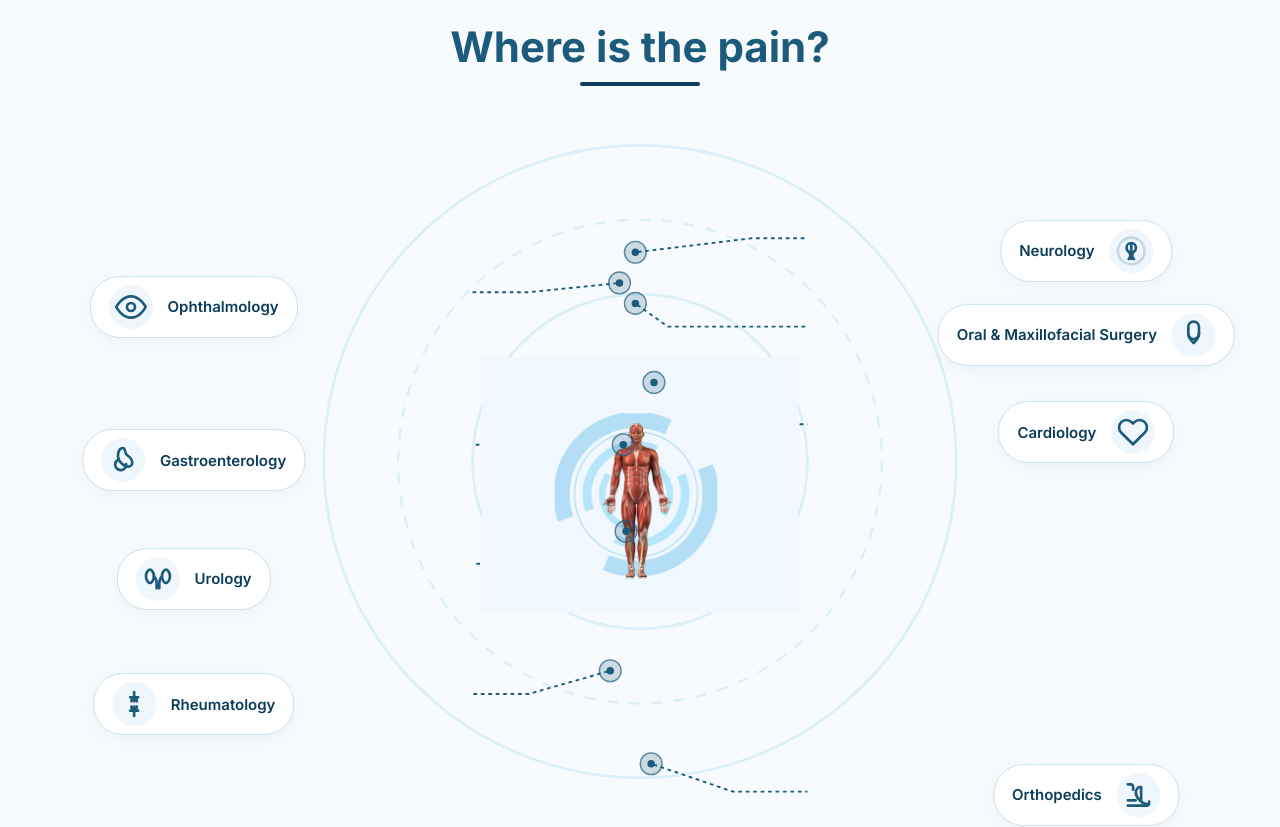
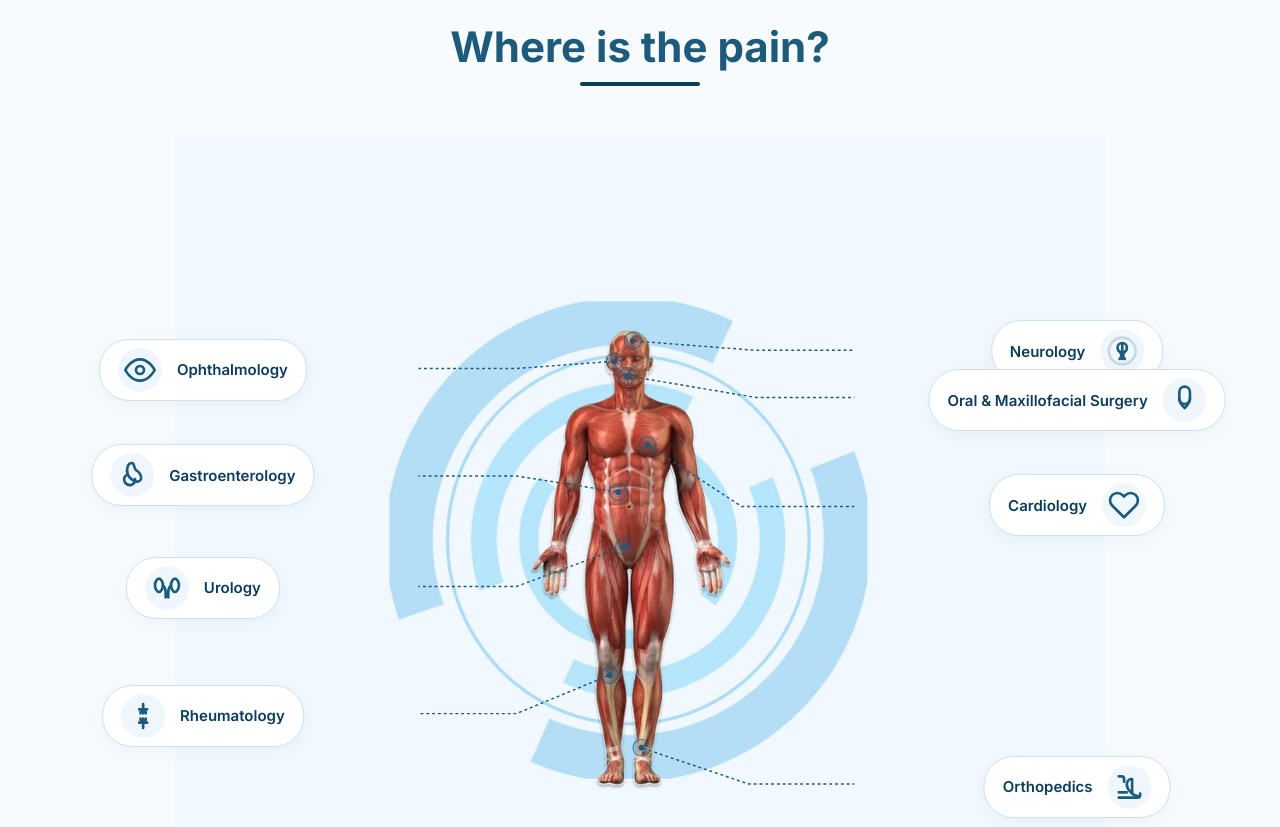
Before and after one commit to ziadalshahat/medscopeV3, a React (Vite) app: page / in a window 1280 px wide. Shown: the part 2080-2907 px from the top of the page. Built offline with nearby package versions, Linux system fonts and the light colour scheme.

Commit message:
fix: resolve body diagram size and misalignment by mapping lines and hotspots directly to image aspect ratio

```diff
--- a/src/components/Home/BodyDiagram.jsx
+++ b/src/components/Home/BodyDiagram.jsx
@@ -7,10 +7,10 @@ const specialties = [
     id: "neurology",
     name: "Neurology",
     side: "right",
-    dotX: 495, dotY: 125,
-    cornerX: 620, cornerY: 110,
-    labelX: 680, labelY: 110,
-    htmlTop: "12%", htmlRight: "2%",
+    dotX: 630, dotY: 282,
+    cornerX: 800, cornerY: 295,
+    labelX: 935, labelY: 295,
+    htmlTop: "24.5%", htmlRight: "3%",
     icon: (color) => (
       <svg viewBox="0 0 24 24" width="32" height="32" fill="none" stroke={color} strokeWidth="2" strokeLinecap="round" strokeLinejoin="round">
         <path d="M12 22c5.523 0 10-4.477 10-10S17.523 2 12 2 2 6.477 2 12s4.477 10 10 10z" strokeOpacity="0.2"/>
@@ -22,10 +22,10 @@ const specialties = [
     id: "ophthalmology",
     name: "Ophthalmology",
     side: "left",
-    dotX: 478, dotY: 158,
-    cornerX: 380, cornerY: 168,
-    labelX: 320, labelY: 168,
-    htmlTop: "20%", htmlLeft: "2%",
+    dotX: 605, dotY: 310,
+    cornerX: 470, cornerY: 320,
+    labelX: 335, labelY: 320,
+    htmlTop: "27%", htmlLeft: "3%",
     icon: (color) => (
       <svg viewBox="0 0 24 24" width="32" height="32" fill="none" stroke={color} strokeWidth="2" strokeLinecap="round" strokeLinejoin="round">
         <path d="M1 12s4-8 11-8 11 8 11 8-4 8-11 8-11-8-11-8z"/>
@@ -37,10 +37,10 @@ const specialties = [
     id: "oral-surgery",
     name: "Oral & Maxillofacial Surgery",
     side: "right",
-    dotX: 495, dotY: 180,
-    cornerX: 530, cornerY: 205,
-    labelX: 680, labelY: 205,
-    htmlTop: "24%", htmlRight: "2%",
+    dotX: 622, dotY: 330,
+    cornerX: 800, cornerY: 360,
+    labelX: 935, labelY: 360,
+    htmlTop: "31%", htmlRight: "3%",
     icon: (color) => (
       <svg viewBox="0 0 24 24" width="32" height="32" fill="none" stroke={color} strokeWidth="2" strokeLinecap="round" strokeLinejoin="round">
         <path d="M12 2a4 4 0 0 0-4 4v5c0 3 2 5 4 7 2-2 4-4 4-7V6a4 4 0 0 0-4-4z"/>
@@ -52,10 +52,10 @@ const specialties = [
     id: "cardiology",
     name: "Cardiology",
     side: "right",
-    dotX: 515, dotY: 265,
-    cornerX: 580, cornerY: 310,
-    labelX: 680, labelY: 310,
-    htmlTop: "38%", htmlRight: "2%",
+    dotX: 650, dotY: 425,
+    cornerX: 780, cornerY: 510,
+    labelX: 935, labelY: 510,
+    htmlTop: "45%", htmlRight: "3%",
     icon: (color) => (
       <svg viewBox="0 0 24 24" width="32" height="32" fill="none" stroke={color} strokeWidth="2" strokeLinecap="round" strokeLinejoin="round">
         <path d="M20.84 4.61a5.5 5.5 0 0 0-7.78 0L12 5.67l-1.06-1.06a5.5 5.5 0 0 0-7.78 7.78l1.06 1.06L12 21.23l7.78-7.78 1.06-1.06a5.5 5.5 0 0 0 0-7.78z"/>
@@ -66,10 +66,10 @@ const specialties = [
     id: "gastroenterology",
     name: "Gastroenterology",
     side: "left",
-    dotX: 482, dotY: 332,
-    cornerX: 380, cornerY: 332,
-    labelX: 320, labelY: 332,
-    htmlTop: "42%", htmlLeft: "2%",
+    dotX: 610, dotY: 490,
+    cornerX: 470, cornerY: 468,
+    labelX: 335, labelY: 468,
+    htmlTop: "41%", htmlLeft: "3%",
     icon: (color) => (
       <svg viewBox="0 0 24 24" width="32" height="32" fill="none" stroke={color} strokeWidth="2" strokeLinecap="round" strokeLinejoin="round">
         <path d="M12 3c-1.5 0-3 1-3.5 2.5C8 7 7.5 9 8.5 11.5c1 2.5 3 4 5 5s4.5.5 5-1.5c.6-2.5-1.5-5.5-3.5-6.5C13 7.5 13.5 3 12 3z"/>
@@ -81,10 +81,10 @@ const specialties = [
     id: "urology",
     name: "Urology",
     side: "left",
-    dotX: 485, dotY: 425,
-    cornerX: 380, cornerY: 460,
-    labelX: 320, labelY: 460,
-    htmlTop: "59%", htmlLeft: "2%",
+    dotX: 618, dotY: 565,
+    cornerX: 470, cornerY: 620,
+    labelX: 335, labelY: 620,
+    htmlTop: "56%", htmlLeft: "3%",
     icon: (color) => (
       <svg viewBox="0 0 24 24" width="32" height="32" fill="none" stroke={color} strokeWidth="2" strokeLinecap="round" strokeLinejoin="round">
         <path d="M6 5c1.5 0 3 2.5 3 5s-1.5 5-3 5-3-2.5-3-5 1.5-5 3-5zM18 5c1.5 0 3 2.5 3 5s-1.5 5-3 5-3-2.5-3-5 1.5-5 3-5z"/>
@@ -96,10 +96,10 @@ const specialties = [
     id: "rheumatology",
     name: "Rheumatology",
     side: "left",
-    dotX: 468, dotY: 575,
-    cornerX: 380, cornerY: 600,
-    labelX: 320, labelY: 600,
-    htmlTop: "77%", htmlLeft: "2%",
+    dotX: 598, dotY: 742,
+    cornerX: 470, cornerY: 795,
+    labelX: 335, labelY: 795,
+    htmlTop: "73%", htmlLeft: "3%",
     icon: (color) => (
       <svg viewBox="0 0 24 24" width="32" height="32" fill="none" stroke={color} strokeWidth="2" strokeLinecap="round" strokeLinejoin="round">
         <path d="M12 3v7m0 4v7M9 7h6M9 17h6M10 10a2 2 0 0 1 4 0M10 14a2 2 0 0 0 4 0"/>
@@ -110,10 +110,10 @@ const specialties = [
     id: "orthopedics",
     name: "Orthopedics",
     side: "right",
-    dotX: 512, dotY: 675,
-    cornerX: 600, cornerY: 705,
-    labelX: 680, labelY: 705,
-    htmlTop: "90%", htmlRight: "2%",
+    dotX: 642, dotY: 842,
+    cornerX: 790, cornerY: 892,
+    labelX: 935, labelY: 892,
+    htmlTop: "82.5%", htmlRight: "3%",
     icon: (color) => (
       <svg viewBox="0 0 24 24" width="32" height="32" fill="none" stroke={color} strokeWidth="2" strokeLinecap="round" strokeLinejoin="round">
         <path d="M19 19c-1 0-4-1-6-3s-3-5-3-6 1-4 3-4h1v10M8 8V6a2 2 0 0 0-2-2H4"/>
@@ -134,13 +134,15 @@ const BodyDiagram = () => {
       <div className="interactive-body-outer">
         <div className="interactive-body-container">
 
-          {/* SVG Overlay for concentric circles, connector lines, and hotspots */}
-          <svg viewBox="0 0 1000 750" className="body-svg-overlay">
-            {/* Concentric Background Circles */}
-            <circle cx="500" cy="350" r="180" fill="none" stroke="#dcf0f9" strokeWidth="3" />
-            <circle cx="500" cy="350" r="260" fill="none" stroke="#dcf0f9" strokeWidth="2.5" strokeDasharray="12, 12" />
-            <circle cx="500" cy="350" r="340" fill="none" stroke="#dcf0f9" strokeWidth="3" />
+          {/* Main Body Image - Renders naturally inside the relative container */}
+          <img
+            src={bodyImg}
+            alt="Human Body Diagram"
+            className="body-diagram-main-image"
+          />
 
+          {/* SVG Overlay covering the image exactly (viewBox matches image dimensions 1280x1034) */}
+          <svg viewBox="0 0 1280 1034" className="body-svg-overlay">
             {/* Render Connection Lines */}
             {specialties.map((spec) => {
               const isHovered = hoveredSpecialty === spec.id;
@@ -156,16 +158,6 @@ const BodyDiagram = () => {
                 />
               );
             })}
-
-            {/* Embedded Human Body Image */}
-            <image
-              href={bodyImg}
-              x="330"
-              y="50"
-              width="340"
-              height="650"
-              className="svg-body-image"
-            />
 
             {/* Interactive SVG Hotspot Dots */}
             {specialties.map((spec) => {
--- a/src/styles/Home/Home.css
+++ b/src/styles/Home/Home.css
@@ -233,8 +233,17 @@
 .interactive-body-container {
   position: relative;
   width: 100%;
-  aspect-ratio: 1000 / 750;
+  aspect-ratio: 1280 / 1034;
   background: transparent;
+}
+
+.body-diagram-main-image {
+  width: 100%;
+  height: 100%;
+  object-fit: cover;
+  display: block;
+  user-select: none;
+  pointer-events: none;
 }
 
 .body-svg-overlay {
```
